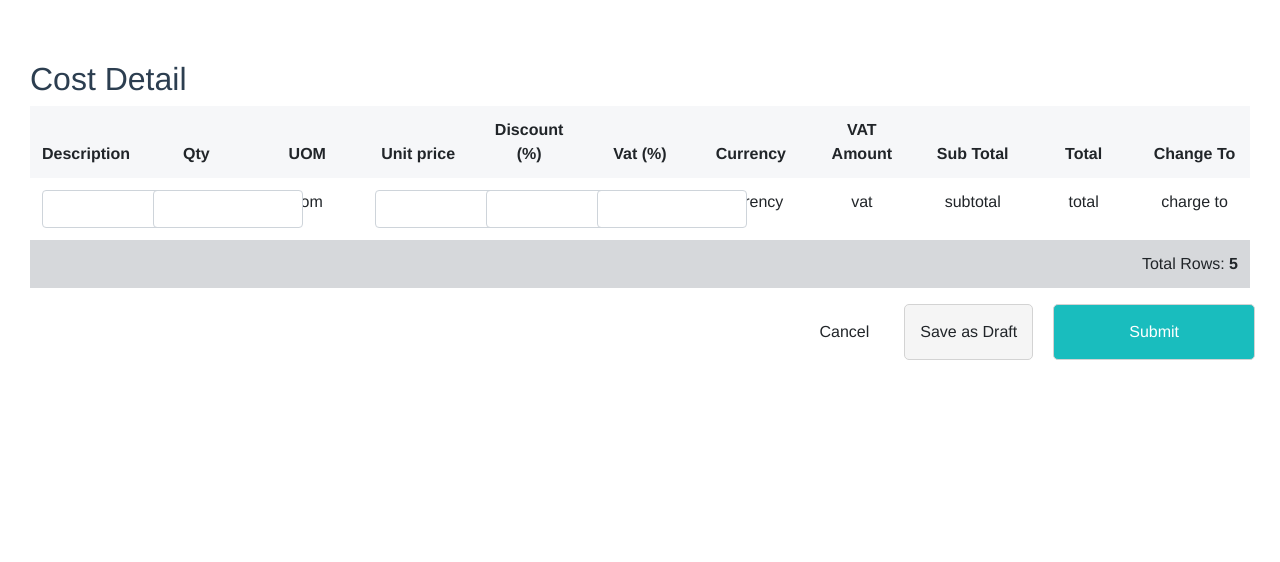
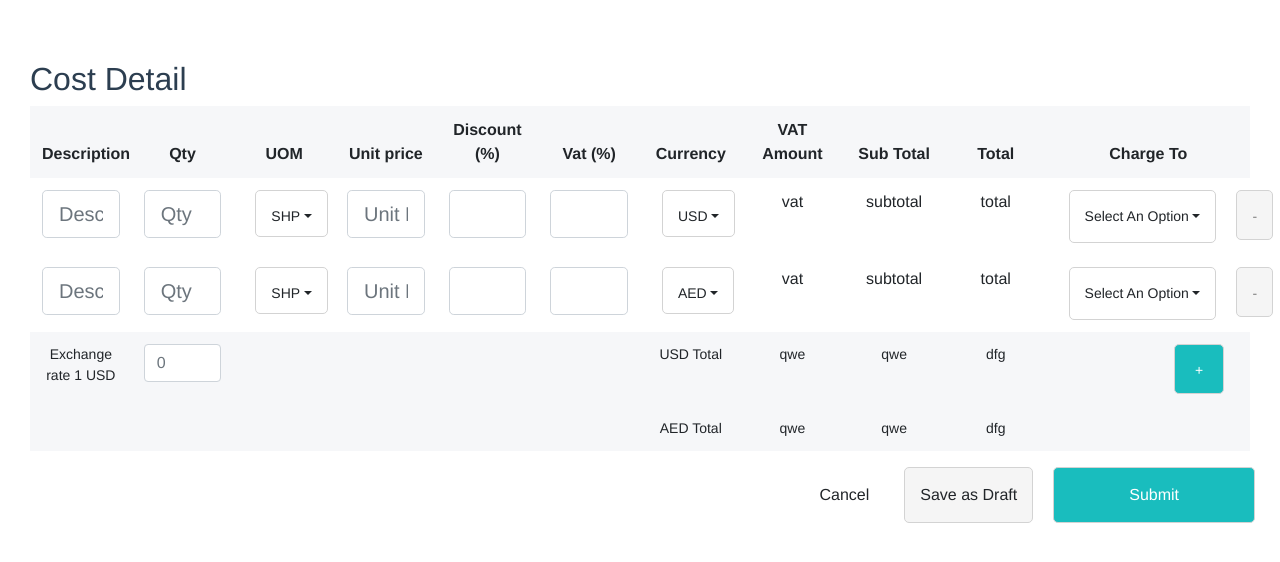
Before and after one commit to zakisamson/assignment, a Vue app: page / in a window 1280 px wide. Shown: the top 562 px of the page. Built offline with nearby package versions, Linux system fonts and the light colour scheme.

Commit message:
Slicing Done

```diff
--- a/package.json
+++ b/package.json
@@ -8,6 +8,7 @@
     "lint": "vue-cli-service lint"
   },
   "dependencies": {
+    "axios": "^0.21.1",
     "bootstrap-vue": "^2.17.3",
     "core-js": "^3.6.5",
     "vue": "^2.6.11"
--- a/src/App.vue
+++ b/src/App.vue
@@ -1,16 +1,18 @@
 <template>
   <b-container fluid id="app">
-    <ComponentB />
+    <component-b />
     <div class="btn-container">
       <button class="btn cancel">Cancel</button>
       <button class="btn draft">Save as Draft</button>
       <button class="btn submit">Submit</button>
     </div>
+
   </b-container>
 </template>
 
 <script>
 import ComponentB from './components/ComponentB'
+
 
 export default {
   name: 'App',
--- /dev/null
+++ b/src/components/ChargeTo.vue
@@ -0,0 +1,29 @@
+<template>
+    <div class="flex">
+        <b-dropdown class="dd-btn" id="dropdown-1" text="Select An Option" variant="Outline" size="sm">
+                <b-dropdown-item>Option 1</b-dropdown-item>
+                <b-dropdown-item>Option 2</b-dropdown-item>
+                <b-dropdown-item>Option 3</b-dropdown-item>
+        </b-dropdown>
+        <b-button size="sm" class="btn-minus">-</b-button>
+    </div>
+</template>
+
+<script>
+    export default {
+        name:'ChargeTo'
+    }
+</script>
+
+<style scoped>
+.flex{
+    display: flex;
+}
+
+.btn-minus{
+    background-color: whitesmoke;
+    width: 50px;
+    height: 50px;
+    color: gray;
+}
+</style>
--- a/src/components/ComponentB.vue
+++ b/src/components/ComponentB.vue
@@ -14,29 +14,95 @@
             <b-th>VAT Amount</b-th>
             <b-th>Sub Total</b-th>
             <b-th>Total</b-th>
-            <b-th>Change To</b-th>
+            <b-th colspan="2">Charge To</b-th>
         </b-tr>
         </b-thead>
         <b-tbody>
         <b-tr>
-            <b-td><Input1 plctext="Description"/></b-td>
-            <b-td><Input1 /></b-td>
-            <b-td>uom</b-td>
-            <b-td><Input1 /></b-td>
-            <b-td><Input1 /></b-td>
-            <b-td><Input1 /></b-td>
-            <b-td>Currency</b-td>
+            <b-td><b-form-input v-model="text" placeholder="Description" size="lg"></b-form-input></b-td>
+            <b-td><b-form-input v-model="text" placeholder="Qty" size="lg"></b-form-input></b-td>
+            <b-td>
+                <b-dropdown class="dd-btn" id="dropdown-1" text="SHP" variant="Outline" size="sm">
+                    <b-dropdown-item>SHP</b-dropdown-item>
+                    <b-dropdown-item>SHP</b-dropdown-item>
+                    <b-dropdown-item>SHP</b-dropdown-item>
+                </b-dropdown>
+            </b-td>
+            <b-td><b-form-input v-model="text" placeholder="Unit Price" size="lg"></b-form-input></b-td>
+            <b-td><b-form-input v-model="text" placeholder="" size="lg"></b-form-input></b-td>
+            <b-td><b-form-input v-model="text" placeholder="" size="lg"></b-form-input></b-td>
+            <b-td>
+                <b-dropdown class="dd-btn" id="dropdown-1" text="USD" variant="Outline" size="sm">
+                    <b-dropdown-item>USD</b-dropdown-item>
+                    <b-dropdown-item>IDR</b-dropdown-item>
+                    <b-dropdown-item>AED</b-dropdown-item>
+                </b-dropdown>
+            </b-td>
             <b-td>vat</b-td>
             <b-td>subtotal</b-td>
             <b-td>total</b-td>
-            <b-td>charge to</b-td>
+            <b-td colspan="2">
+                <ChargeTo />
+            </b-td>
         </b-tr>
         </b-tbody>
-        <b-tfoot>
+        <b-tbody>
         <b-tr>
-            <b-td colspan="11" variant="secondary" class="text-right">
-            Total Rows: <b>5</b>
+            <b-td><b-form-input v-model="text" placeholder="Description" size="lg"></b-form-input></b-td>
+            <b-td><b-form-input v-model="text" placeholder="Qty" size="lg"></b-form-input></b-td>
+            <b-td>
+                <b-dropdown class="dd-btn" id="dropdown-1" text="SHP" variant="Outline" size="sm">
+                    <b-dropdown-item>SHP</b-dropdown-item>
+                    <b-dropdown-item>SHP</b-dropdown-item>
+                    <b-dropdown-item>SHP</b-dropdown-item>
+                </b-dropdown>
             </b-td>
+            <b-td><b-form-input v-model="text" placeholder="Unit Price" size="lg"></b-form-input></b-td>
+            <b-td><b-form-input v-model="text" placeholder="" size="lg"></b-form-input></b-td>
+            <b-td><b-form-input v-model="text" placeholder="" size="lg"></b-form-input></b-td>
+            <b-td>
+                <b-dropdown class="dd-btn" id="dropdown-1" text="AED" variant="Outline" size="sm">
+                    <b-dropdown-item>USD</b-dropdown-item>
+                    <b-dropdown-item>IDR</b-dropdown-item>
+                    <b-dropdown-item>AED</b-dropdown-item>
+                </b-dropdown>
+            </b-td>
+            <b-td>vat</b-td>
+            <b-td>subtotal</b-td>
+            <b-td>total</b-td>
+            <b-td colspan="2">
+                <ChargeTo />
+            </b-td>
+        </b-tr>
+        </b-tbody>
+        <b-tfoot class="table-footer">
+        <b-tr>
+            <b-td>Exchange rate 1 USD</b-td>
+            <b-td><b-form-input v-model="text" placeholder="0" size="md"></b-form-input></b-td>
+            <b-td></b-td>
+            <b-td></b-td>
+            <b-td></b-td>
+            <b-td></b-td>
+            <b-td>USD Total</b-td>
+            <b-td>qwe</b-td>
+            <b-td>qwe</b-td>
+            <b-td>dfg</b-td>
+            <b-td></b-td>
+            <b-td><b-button size="sm" class="btn-plus">+</b-button></b-td>
+        </b-tr>
+        <b-tr>
+            <b-td></b-td>
+            <b-td></b-td>
+            <b-td></b-td>
+            <b-td></b-td>
+            <b-td></b-td>
+            <b-td></b-td>
+            <b-td>AED Total</b-td>
+            <b-td>qwe</b-td>
+            <b-td>qwe</b-td>
+            <b-td>dfg</b-td>
+            <b-td></b-td>
+            <b-td></b-td>
         </b-tr>
         </b-tfoot>
     </b-table-simple>
@@ -44,11 +110,11 @@
 </template>
 
 <script>
-    import Input1 from './Input1'
+    import ChargeTo from './ChargeTo'
     export default {
         name:'componentB',
-        components: {
-            Input1
+        components:{
+            ChargeTo
         }
     }
 </script>
@@ -61,4 +127,25 @@ h2{
 .table-header{
     background-color: #F6F7F9;
 }
+
+.table-footer{
+    background-color: #F6F7F9;
+    font-size: 14px;
+}
+
+.footer-ctn-left{
+    text-align: left;
+    float: left;
+}
+
+.dd-btn{
+    height: 47px;
+}
+
+.btn-plus{
+    width: 50px;
+    height: 50px;
+    background-color: #19BDBE;
+    color: white;
+}
 </style>
--- a/src/components/Input1.vue
+++ /dev/null
@@ -1,23 +0,0 @@
-<template>
-    <div class="input-ctn">
-        <b-row>
-            <b-col>
-                <b-form-input v-model="text" :placeholder="description">0</b-form-input>
-            </b-col>
-        </b-row>
-    </div>
-</template>
-
-<script>
-
-    export default {
-        name:'Input1',
-        // props: ['plcholder']
-    }
-</script>
-
-<style scoped>
-.input-ctn{
-    width: 150px;
-}
-</style>
```
Also changed, not shown: 1 other file (tests, documents, lock files or other folders).
